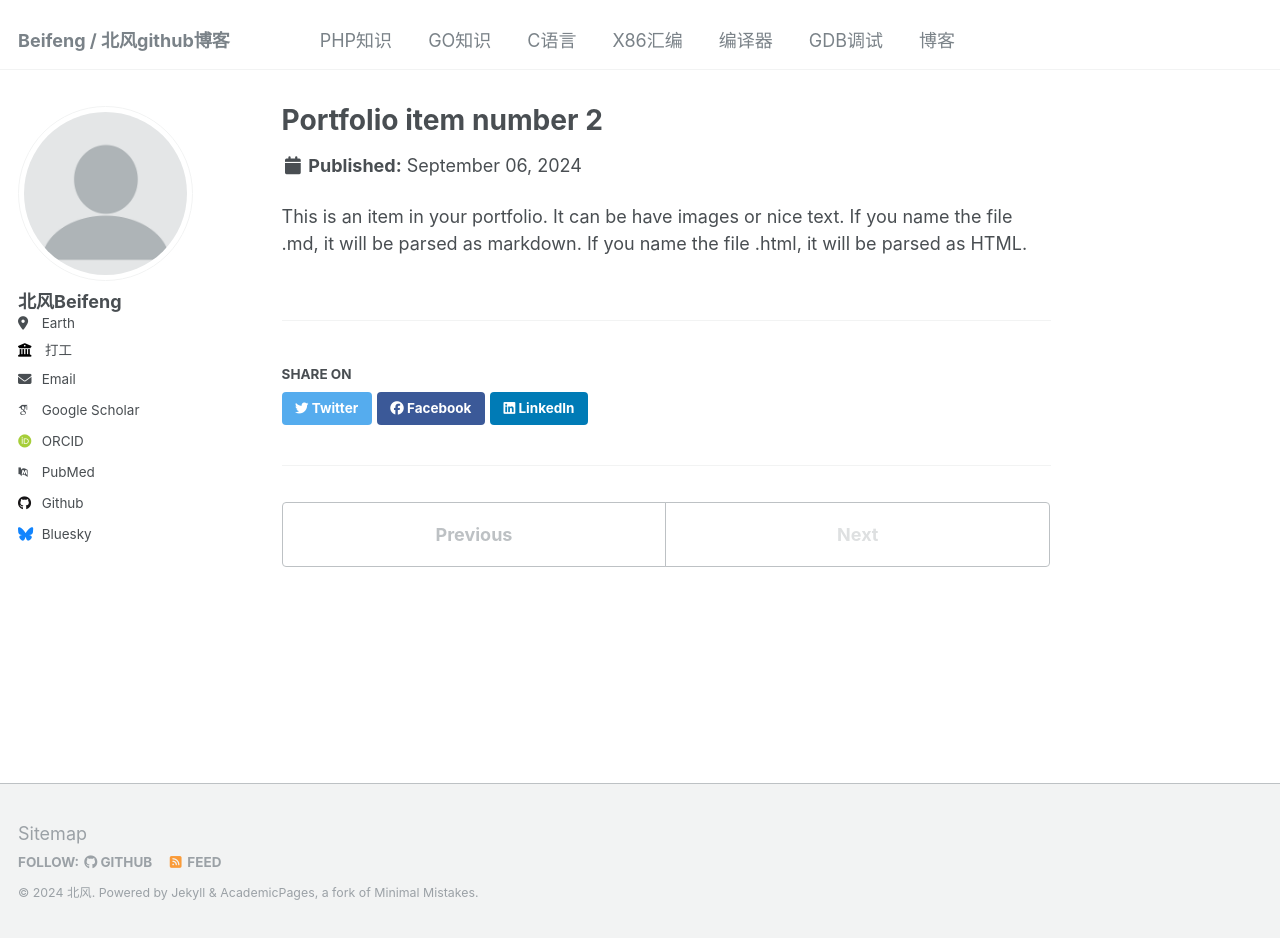
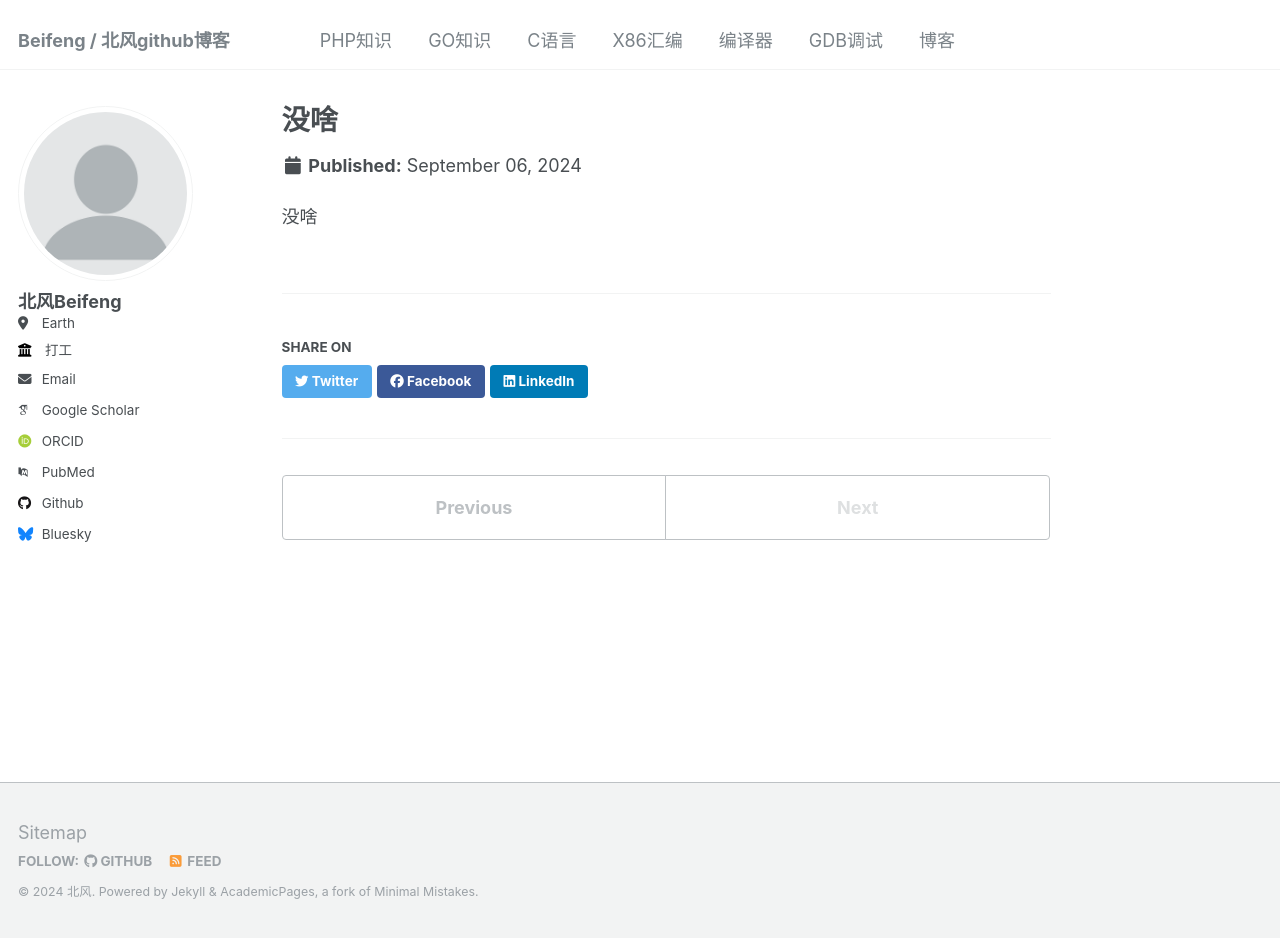
Before and after one commit to beifengisnil/beifengisnil.github.io, a Jekyll site: the page built from _portfolio/portfolio-2.html, in a window 1280 px wide and 938 px high. Built offline with Jekyll 4.4.1, drawn with Linux system fonts in a browser that asks for light colours; some web fonts are replaced.

Commit message:
Update portfolio-2.html

```diff
--- a/_portfolio/portfolio-2.html
+++ b/_portfolio/portfolio-2.html
@@ -1,7 +1,7 @@
 ---
-title: "Portfolio item number 2"
-excerpt: "Short description of portfolio item number 2 <br/><img src='/images/500x300.png'>"
+title: "没啥"
+excerpt: "没啥<img src='/images/500x300.png'>"
 collection: portfolio
 ---
 
-This is an item in your portfolio. It can be have images or nice text. If you name the file .md, it will be parsed as markdown. If you name the file .html, it will be parsed as HTML.
+没啥
```
